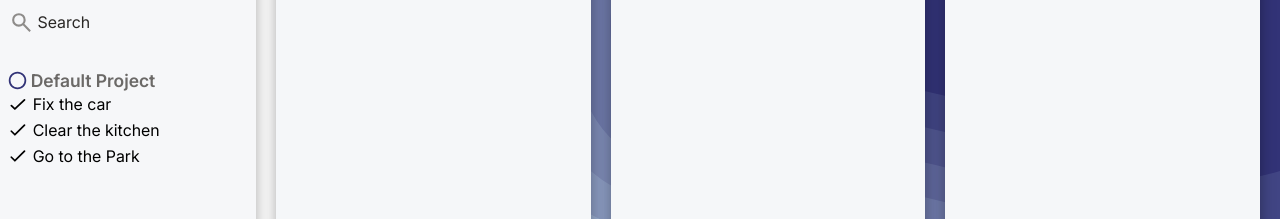
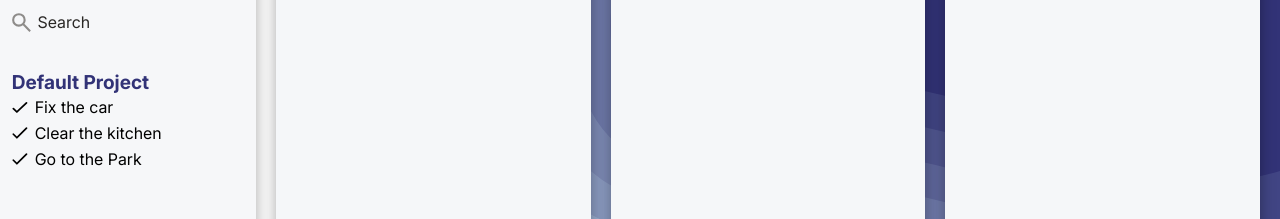
Before and after one commit to FelipeABG/TodoList-PP, a website built with webpack: page src/template.html in a window 1280 px wide. Shown: the part 227-446 px from the top of the page. Built offline with nearby package versions, Linux system fonts and the light colour scheme.

Commit message:
aligned all side bar content

```diff
--- a/src/js/entities/project.js
+++ b/src/js/entities/project.js
@@ -1,5 +1,4 @@
 import { create } from "../utils/node.js";
-import circleIcon from "/src/img/circle.svg";
 
 export default class {
   constructor(name, tasks) {
@@ -10,10 +9,7 @@ export default class {
   intoNode() {
     const projectTitle = create("div")
       .class("title-container")
-      .child(
-        create("img").class("title-img").source(circleIcon).build(),
-        create("p").content(this.name).build(),
-      )
+      .child(create("p").content(this.name).build())
       .build();
 
     if (this.tasks.length == 0) {
--- a/src/style.css
+++ b/src/style.css
@@ -183,7 +183,7 @@ html {
 .task-mini {
   display: flex;
   gap: 5px;
-  padding-left: 3px;
+  padding-left: 5px;
   flex-direction: row;
   align-items: center;
 }
@@ -194,18 +194,15 @@ html {
   margin: 0;
 }
 
-.title-img {
-  width: 1.3rem;
-}
-
 .task-img {
   width: 1.3rem;
 }
 
 .title-container p {
-  font-weight: 600;
-  font-size: 1.1rem;
-  color: var(--dark-gray);
+  padding-left: 5px;
+  font-weight: 700;
+  font-size: 1.2rem;
+  color: var(--dark-blue);
 }
 
 .main-container {
```
Also changed, not shown: src/img/circle.svg (deleted).
